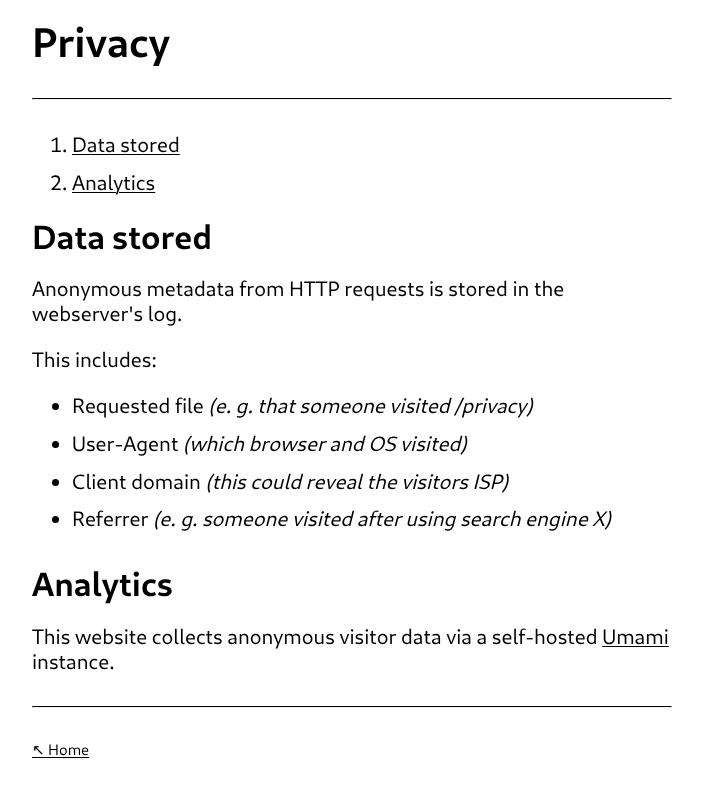
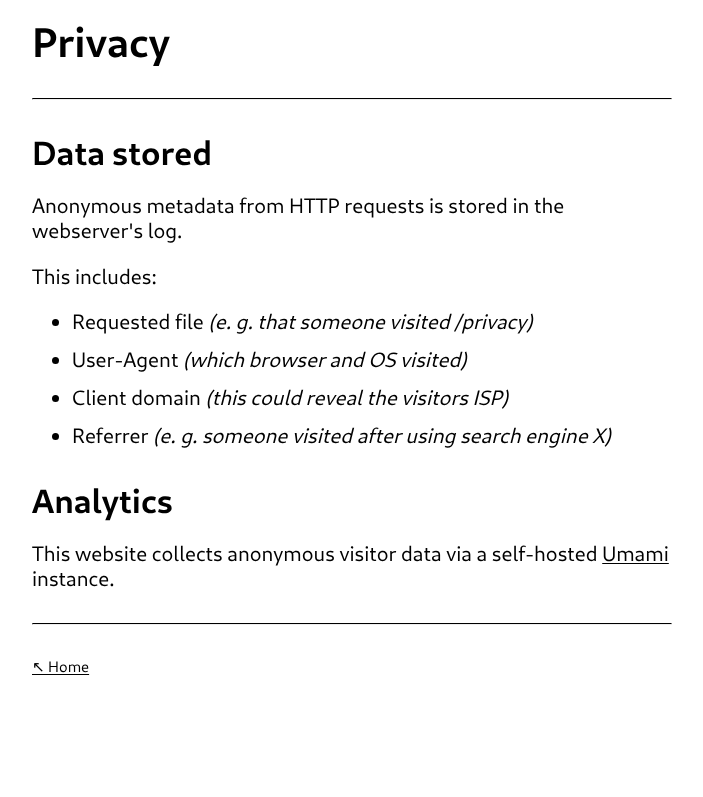
Before and after one commit to konstantintutsch/website, a Jekyll site: the page built from privacy.html, in a window 1280 px wide. Shown: the top 797 px of the page, without its empty margins (288-991 px from the left). Built offline with Jekyll 4.4.1, drawn with Linux system fonts in a browser that asks for light colours.

Commit message:
Remove ToC from Privacy and Disclaimer

```diff
--- a/disclaimer.html
+++ b/disclaimer.html
@@ -3,11 +3,6 @@ layout: page
 title: Disclaimer
 description: The disclaimer for all content on my website.
 ---
-
-<ol>
-    <li><a data-umami-event="disclaimer-opinions" href="#opinions">Opinions</a></li>
-    <li><a data-umami-event="disclaimer-technical_details" href="#technical-details">Technical details</a></li>
-</ol>
 
 {% include heading.html level=3 text="Opinions" %}
 
--- a/privacy.html
+++ b/privacy.html
@@ -3,11 +3,6 @@ layout: page
 title: Privacy
 description: The privacy policy for my website.
 ---
-
-<ol>
-    <li><a data-umami-event="privacy-data_stored" href="#data-stored">Data stored</a></li>
-    <li><a data-umami-event="Privacy-analytics" href="#analytics">Analytics</a></li>
-</ol>
 
 {% include heading.html level=3 text="Data stored" %}
 
```
